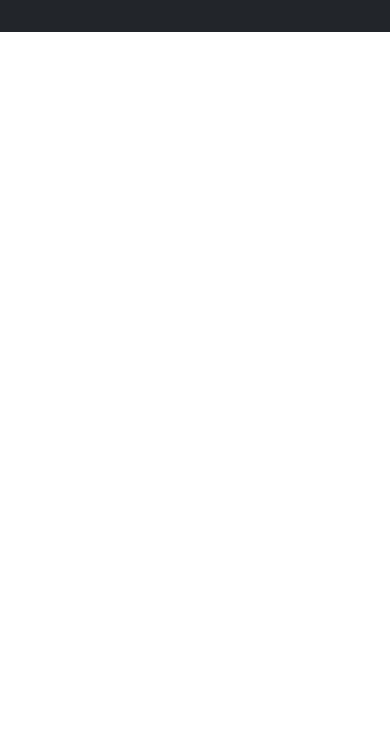
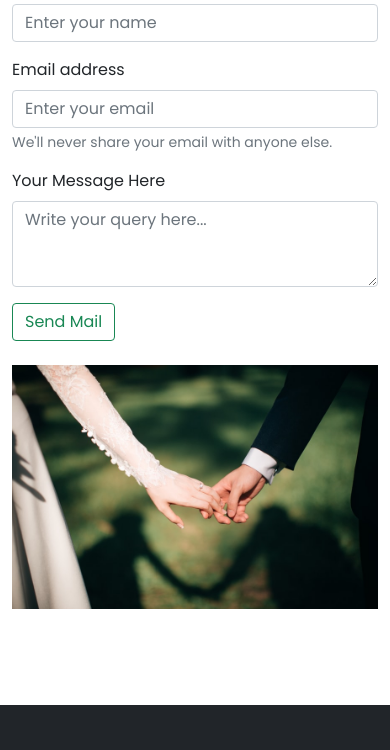
Before and after one commit to HayeulTanjib/Darbar-Hall, a plain HTML site: page index.html in a window 390 px wide. Shown: the part 6913-7663 px from the top of the page. Before the commit the page ends 6945 px from the top, so only its background shows below. Drawn offline with nearby package versions, Linux system fonts and the light colour scheme.

Commit message:
GetInTouch Section added

```diff
--- a/css/style.css
+++ b/css/style.css
@@ -53,3 +53,10 @@ body{
     top: 100%;
     right: 0;
 }
+
+
+.vl {
+    border-left: 1px solid black;
+    height: 400px;
+    margin-left: 30px;
+  }
--- a/index.html
+++ b/index.html
@@ -69,8 +69,8 @@
       </div>
 </section>
 
+
 <!-- Wedding Story -->
-
 <section class="weddingStory__section py-5">
   <div class="container">
     <div class="text-center py-5">
@@ -78,7 +78,7 @@
       <h5>A glimpse of some beautiful weddings we organized</h5>
     </div>
 
-    <div class="row">
+    <div class="row mt-5">
       <!-- card 1 -->
       <div class="col-md-4">
         <div class="card border-0" style="width: 18rem;">
@@ -318,6 +318,46 @@
   </div>
 </section>
 
+<!-- Form Section -->
+
+<section class="getInTouch__section py-5">
+  <div class="container">
+    <h1 class="text-center py-5">Get In Touch</h1>
+
+    <div class="row">
+      <div class="col-md-6">
+
+        <!-- Form -->
+        <form>
+          <div class="mb-3">
+            <label for="name" class="form-label">Your Name</label>
+            <input type="text" class="form-control" placeholder="Enter your name" required>
+          </div>
+            <div class="mb-3">
+            <label for="email" class="form-label">Email address</label>
+            <input type="email" class="form-control" placeholder="Enter your email" required>
+            <div id="emailHelp" class="form-text">We'll never share your email with anyone else.</div>
+          </div>
+          <div class="mb-3">
+            <label for="Textarea" class="form-label">Your Message Here</label>
+            <textarea class="form-control" rows="3" placeholder="Write your query here..."></textarea>
+          </div>
+
+          <button type="submit" class="btn btn-outline-success">Send Mail</button>
+        </form>
+
+      </div>
+      <div class="col-md-1">
+        <div class="vl d-none d-md-block"></div>
+
+      </div>
+      <div class="col-md-5 mt-4">
+        <img src="img/wed.jpg" class="img-fluid w-100" alt="">
+      </div>
+    </div>
+  </div>
+</section>
+
 <!-- Footer -->
 
 <section class="footer__section p-5 bg-dark text-white mt-5 d-flex justify-content-between align-items-center">
```
